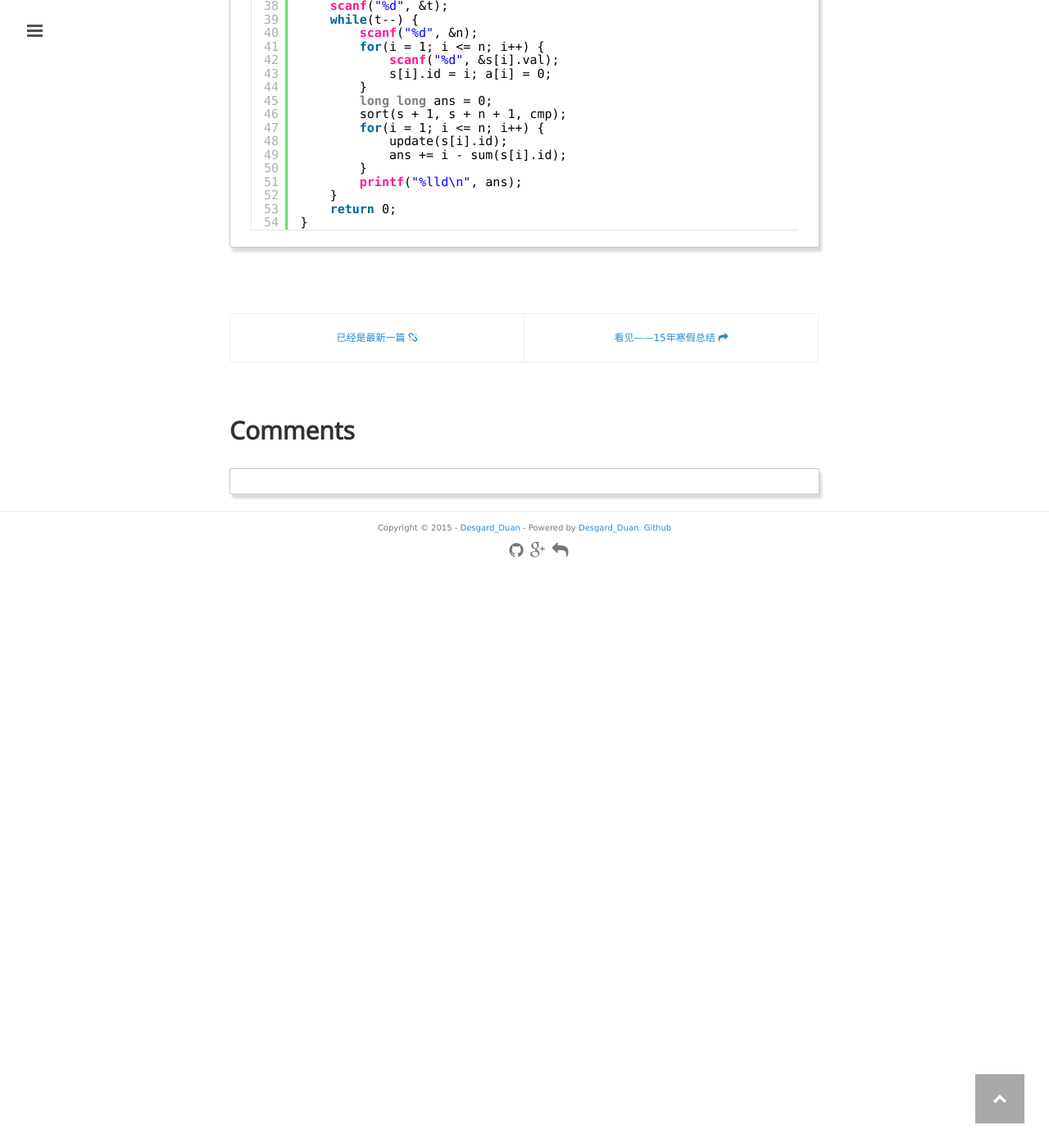
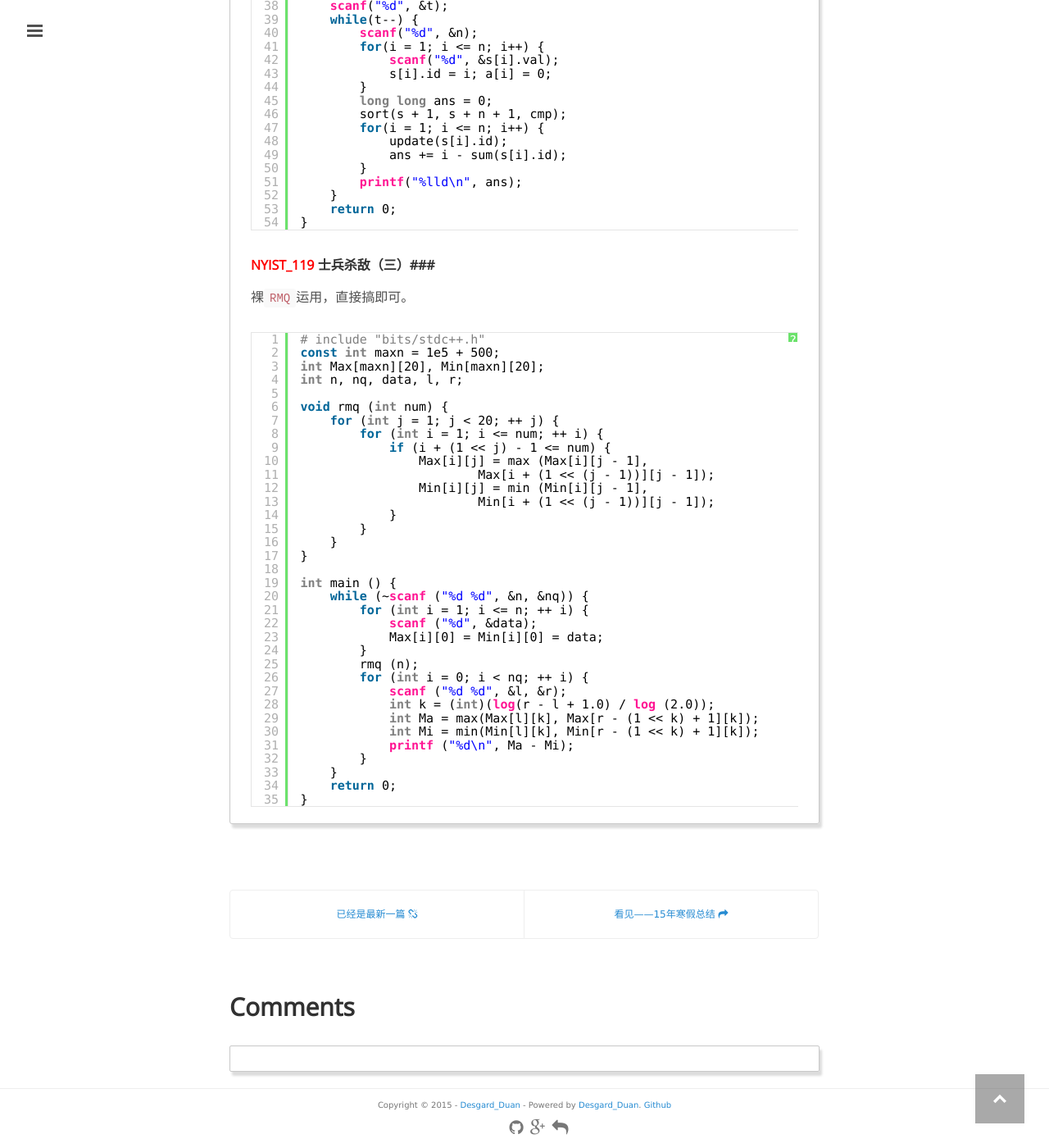
Before and after one commit to Desgard/desgard.github.com, a Jekyll site: the page built from _posts/2015-03-08-new_semester_program.md, in a window 1280 px wide and 1400 px high, scrolled down 7295 px. Shown: the whole window at 82% size. Built offline with Jekyll 4.4.1, drawn with Linux system fonts in a browser that asks for light colours; Markdown is read by kramdown in place of the engine named in the settings; comment, search, counter and statistics services are not loaded.

Commit message:
2015-3-14 update

```diff
--- a/_posts/2015-03-08-new_semester_program.md
+++ b/_posts/2015-03-08-new_semester_program.md
@@ -414,3 +414,47 @@ int main() {
 }
 </pre>
 </div>
+
+###<font color="red">NYIST_119</font> 士兵杀敌（三）###
+裸<code>RMQ</code>运用，直接搞即可。<br />
+<div>
+<pre class="brush: cpp">
+#include "bits/stdc++.h"
+const int maxn = 1e5 + 500;
+int Max[maxn][20], Min[maxn][20];
+int n, nq, data, l, r;
+
+void rmq (int num) {
+    for (int j = 1; j < 20; ++ j) {
+        for (int i = 1; i <= num; ++ i) {
+            if (i + (1 << j) - 1 <= num) {
+                Max[i][j] = max (Max[i][j - 1],
+                		Max[i + (1 << (j - 1))][j - 1]);
+                Min[i][j] = min (Min[i][j - 1],
+                		Min[i + (1 << (j - 1))][j - 1]);
+            }
+        }
+    }
+}
+
+int main () {
+    while (~scanf ("%d %d", &n, &nq)) {
+        for (int i = 1; i <= n; ++ i) {
+            scanf ("%d", &data);
+            Max[i][0] = Min[i][0] = data;
+        }
+        rmq (n);
+        for (int i = 0; i < nq; ++ i) {
+            scanf ("%d %d", &l, &r);
+            int k = (int)(log(r - l + 1.0) / log (2.0));
+            int Ma = max(Max[l][k], Max[r - (1 << k) + 1][k]);
+            int Mi = min(Min[l][k], Min[r - (1 << k) + 1][k]);
+            printf ("%d\n", Ma - Mi);
+        }
+    }
+    return 0;
+}
+
+
+</pre>
+</div>
```
